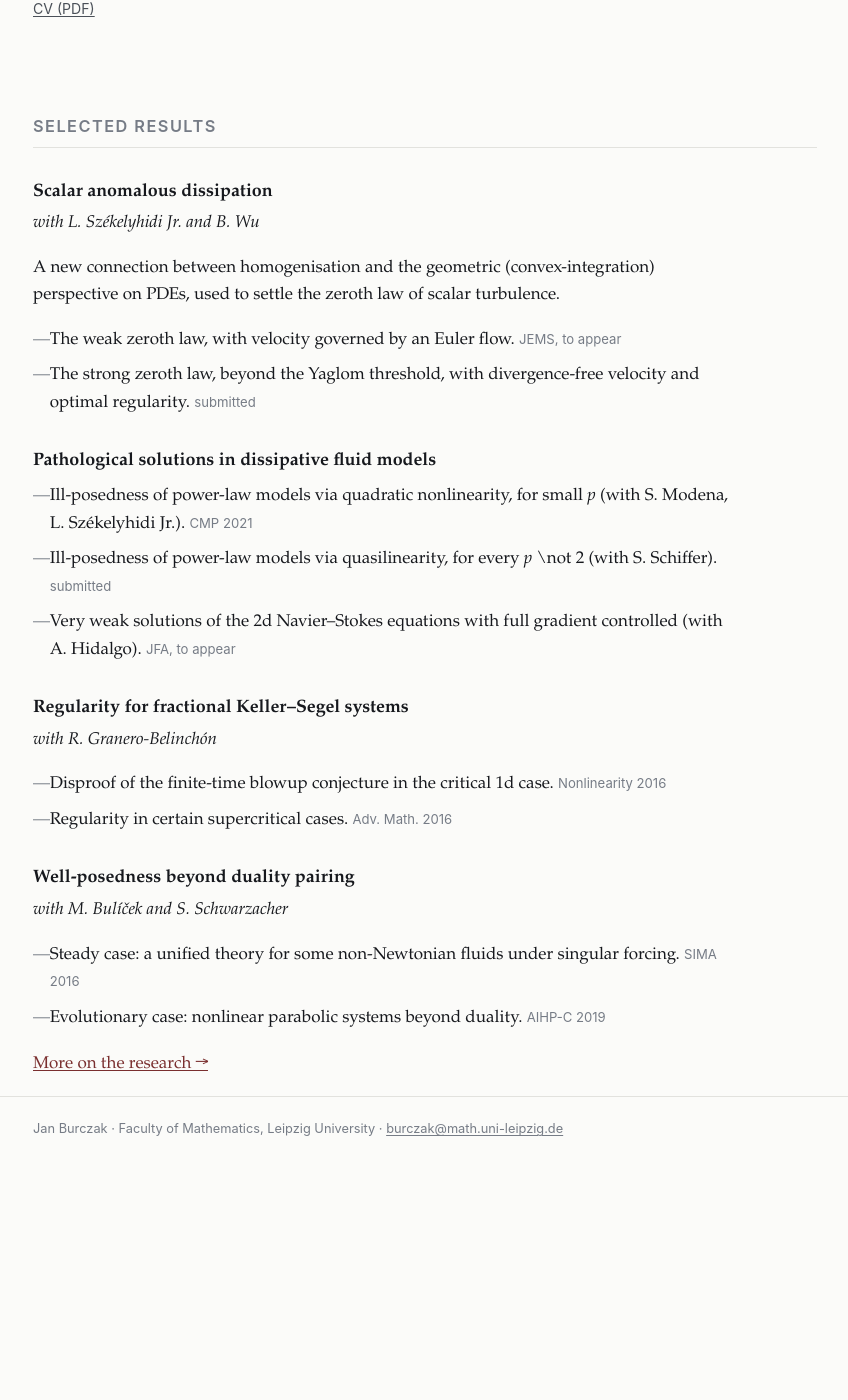
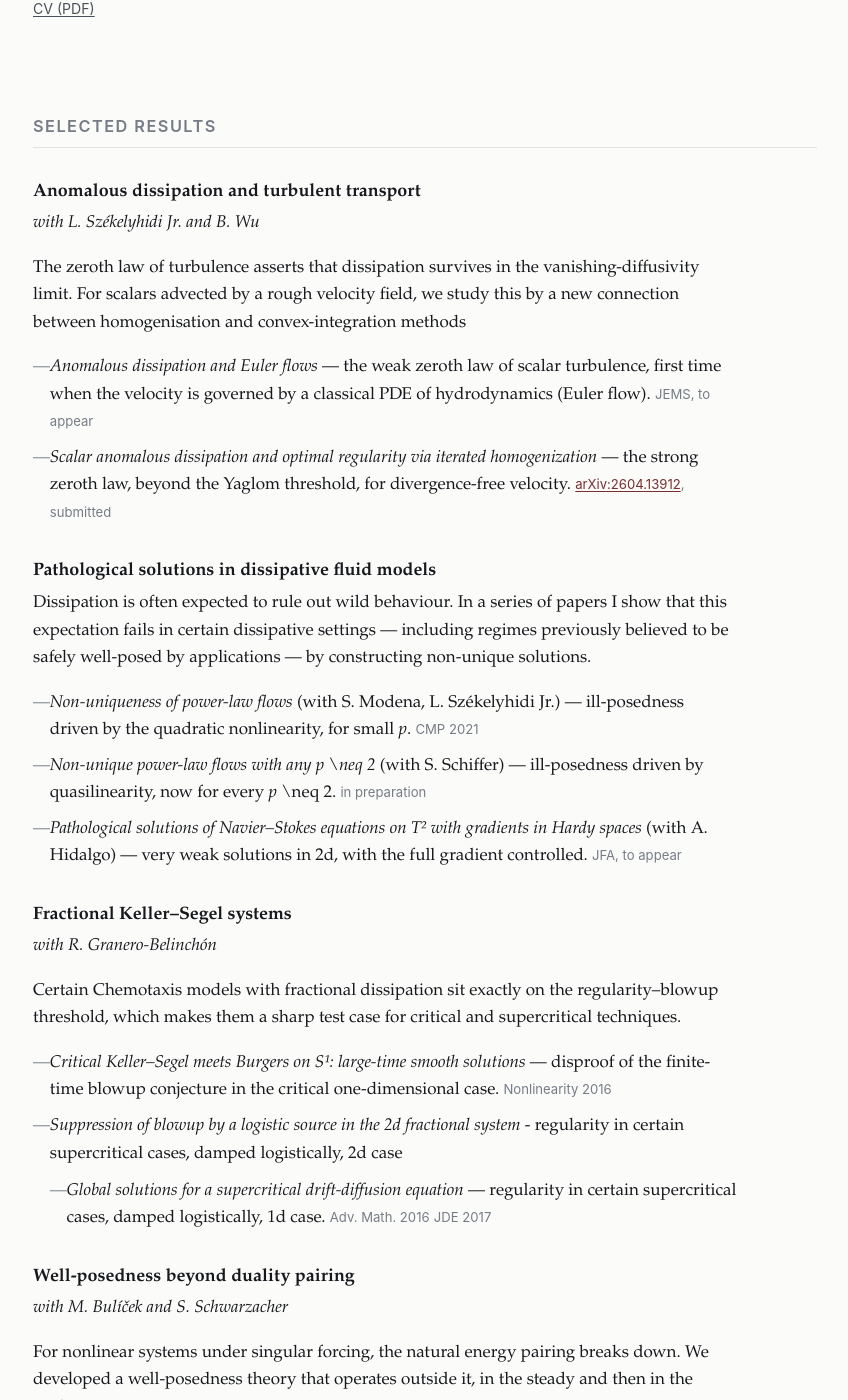
Before and after one commit to janburczak/janburczak.github.io, a Jekyll site: the page built from index.md, in a window 1280 px wide and 1400 px high, scrolled down 630 px. Shown: the whole window, without its empty margins (215-1063 px from the left). Built offline with Jekyll 4.4.1, drawn with Linux system fonts in a browser that asks for light colours; before the commit the page ends 1810 px from its top, so only the background shows below that; some of the changed text lies outside the part shown.

Commit message:
Update index.md

```diff
--- a/index.md
+++ b/index.md
@@ -20,40 +20,56 @@ equations, non-Newtonian flows, the related toy models, and chemotaxis.
 
 ## Selected results
 
-### Scalar anomalous dissipation
+### Anomalous dissipation and turbulent transport
 
 *with L. Székelyhidi Jr. and B. Wu*
 
-A new connection between homogenisation and the geometric (convex-integration) perspective on
-PDEs, used to settle the zeroth law of scalar turbulence.
+The zeroth law of turbulence asserts that dissipation survives in the vanishing-diffusivity limit.
+For scalars advected by a rough velocity field, we study this by a new connection between
+homogenisation and convex-integration methods
 
-- The weak zeroth law, with velocity governed by an Euler flow. *JEMS, to appear*{: .venue}
-- The strong zeroth law, beyond the Yaglom threshold, with divergence-free velocity and optimal
-  regularity. *submitted*{: .venue}
+- *Anomalous dissipation and Euler flows* — the weak zeroth law of scalar turbulence, first time when the
+  velocity is governed by a classical PDE of hydrodynamics (Euler flow). *JEMS, to appear*{: .venue}
+- *Scalar anomalous dissipation and optimal regularity via iterated homogenization* — the strong
+  zeroth law, beyond the Yaglom threshold, for divergence-free velocity.
+  *[arXiv:2604.13912](https://arxiv.org/abs/2604.13912), submitted*{: .venue}
 
 ### Pathological solutions in dissipative fluid models
 
-- Ill-posedness of power-law models via quadratic nonlinearity, for small *p* (with S. Modena,
-  L. Székelyhidi Jr.). *CMP 2021*{: .venue}
-- Ill-posedness of power-law models via quasilinearity, for every *p* \not 2 (with S. Schiffer).
-  *submitted*{: .venue}
-- Very weak solutions of the 2d Navier–Stokes equations with full gradient controlled (with
-  A. Hidalgo). *JFA, to appear*{: .venue}
+Dissipation is often expected to rule out wild behaviour. In a series of papers I show that this
+expectation fails in certain dissipative settings — including regimes previously believed to be
+safely well-posed by applications — by constructing non-unique solutions.
 
-### Regularity for fractional Keller–Segel systems
+- *Non-uniqueness of power-law flows* (with S. Modena, L. Székelyhidi Jr.) — ill-posedness driven
+  by the quadratic nonlinearity, for small *p*. *CMP 2021*{: .venue}
+- *Non-unique power-law flows with any p \neq 2* (with S. Schiffer) — ill-posedness driven by
+  quasilinearity, now for every *p* \neq 2. *in preparation*{: .venue}
+- *Pathological solutions of Navier–Stokes equations on T² with gradients in Hardy spaces* (with
+  A. Hidalgo) — very weak solutions in 2d, with the full gradient controlled.
+  *JFA, to appear*{: .venue}
+
+### Fractional Keller–Segel systems
 
 *with R. Granero-Belinchón*
 
-- Disproof of the finite-time blowup conjecture in the critical 1d case.
+Certain Chemotaxis models with fractional dissipation sit exactly on the regularity–blowup threshold,
+which makes them a sharp test case for critical and supercritical techniques.
+
+- *Critical Keller–Segel meets Burgers on S¹: large-time smooth solutions* — disproof of the
+  finite-time blowup conjecture in the critical one-dimensional case.
   *Nonlinearity 2016*{: .venue}
-- Regularity in certain supercritical cases. *Adv. Math. 2016*{: .venue}
+- *Suppression of blowup by a logistic source in the 2d fractional system* - regularity in certain supercritical cases, damped logistically, 2d case
+  - *Global solutions for a supercritical drift-diffusion equation* — regularity in certain
+  supercritical cases, damped logistically, 1d case. *Adv. Math. 2016*{: .venue}
+  *JDE 2017*{: .venue}
 
 ### Well-posedness beyond duality pairing
 
 *with M. Bulíček and S. Schwarzacher*
 
-- Steady case: a unified theory for some non-Newtonian fluids under singular forcing.
-  *SIMA 2016*{: .venue}
-- Evolutionary case: nonlinear parabolic systems beyond duality. *AIHP-C 2019*{: .venue}
+For nonlinear systems under singular forcing, the natural energy pairing breaks down. We developed
+a well-posedness theory that operates outside it, in the steady and then in the evolutionary
+setting.
 
-[More on the research →](research.html)
+- *A unified theory for some non-Newtonian fluids under singular forcing*. *SIMA 2016*{: .venue}
+- *Well-posedness of nonlinear parabolic systems beyond duality*. *AIHP-C 2019*{: .venue}
```
